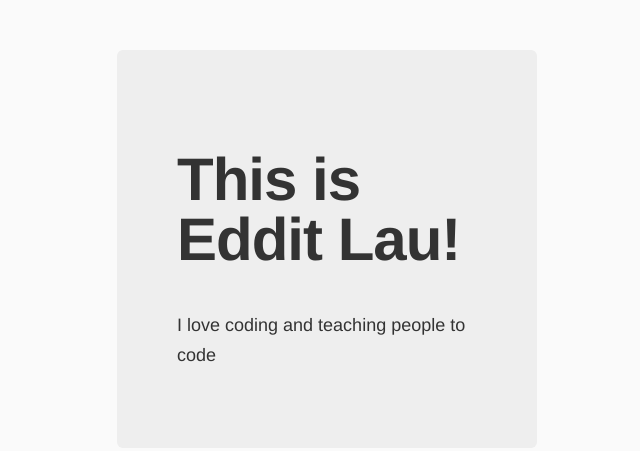
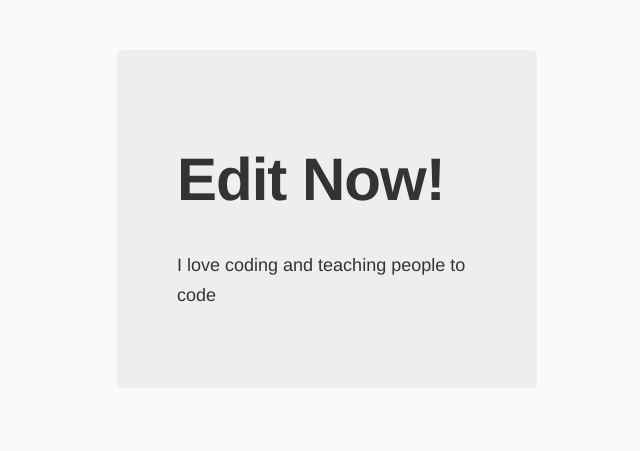
Before and after one commit to 3dd13/yeoman_webapp_github_example, a website: page dist/index.html in a window 1280 px wide. Shown: the whole page, without its empty margins (313-953 px from the left). Drawn offline with Linux system fonts and the light colour scheme.

```diff
--- a/dist/index.html
+++ b/dist/index.html
@@ -18,7 +18,7 @@
         <![endif]-->
 
         <div class="hero-unit">
-          <h1>This is Eddit Lau!</h1>
+          <h1>Edit Now!</h1>
           <p>I love coding and teaching people to code</p>
         </div>
 
```
Also changed, not shown: dist/favicon.ico.
